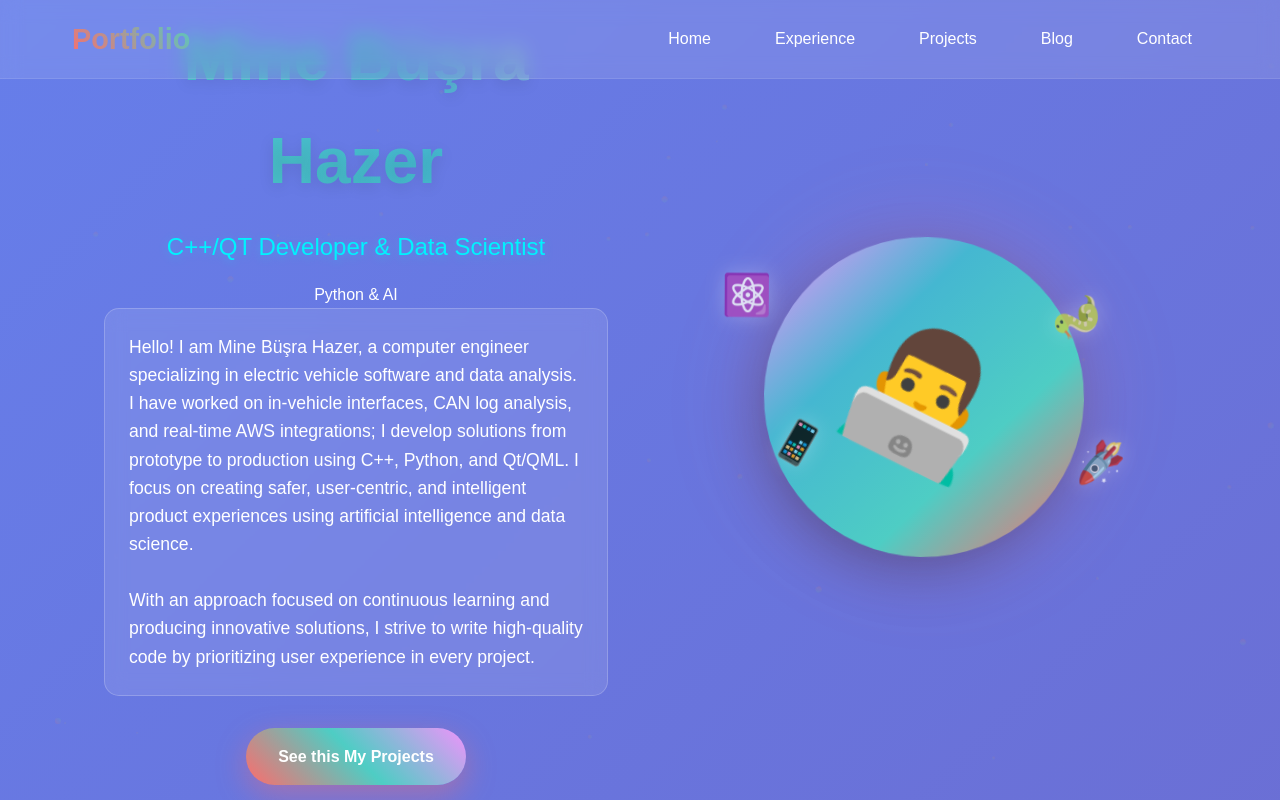
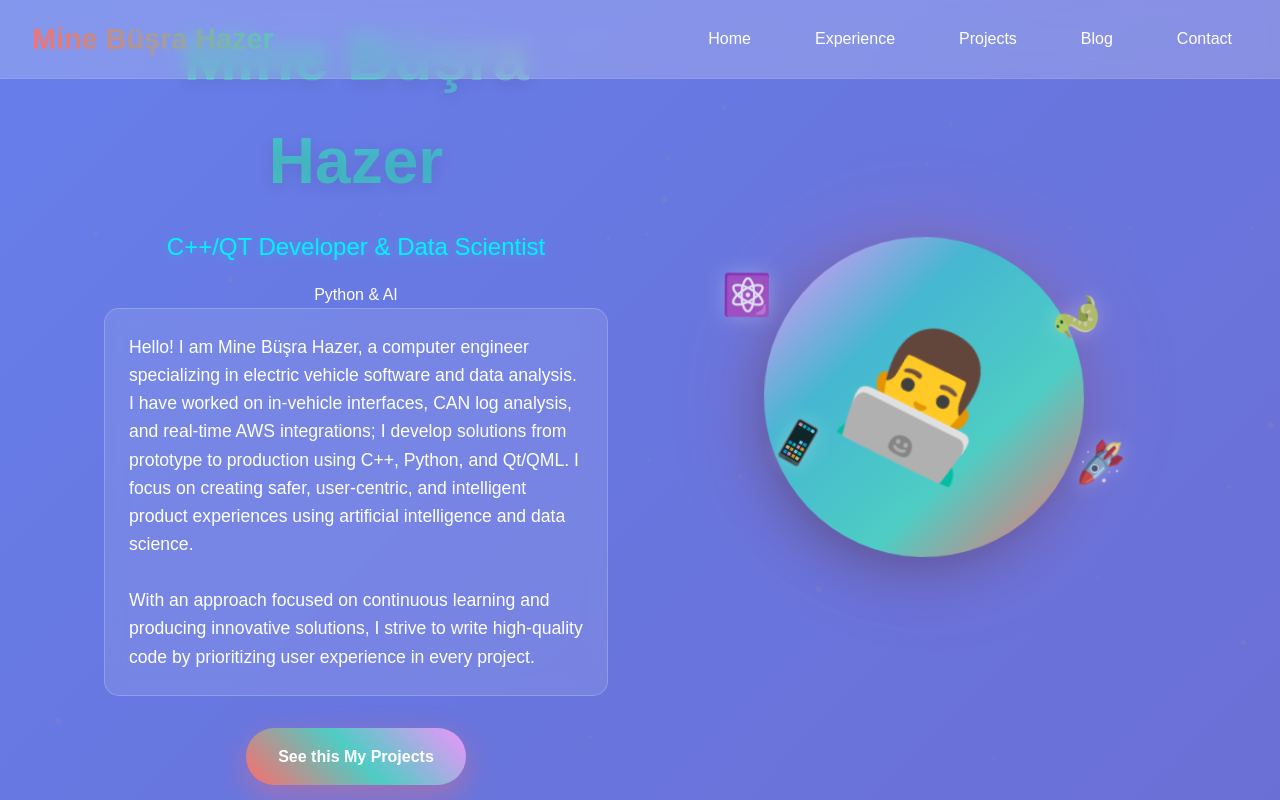
Before and after one commit to busrahazer/my-personal-website, a website: page my-personal-portfolio/public/index.html in a window 1280 px wide. Shown: the top 800 px of the page. Drawn offline with Linux system fonts and the light colour scheme.

Commit message:
Header edited.

```diff
--- a/my-personal-portfolio/public/index.html
+++ b/my-personal-portfolio/public/index.html
@@ -24,7 +24,7 @@
     <!-- Header -->
     <header>
         <nav>
-            <a href="#" class="logo">Portfolio</a>
+            <a href="#" class="logo">Mine Büşra Hazer</a>
             <ul class="nav-links">
                 <li><a href="#hero">Home</a></li>
                 <li><a href="#deneyim">Experience</a></li>
--- a/my-personal-portfolio/public/style.css
+++ b/my-personal-portfolio/public/style.css
@@ -52,7 +52,7 @@
             display: flex;
             justify-content: space-between;
             align-items: center;
-            max-width: 1200px;
+            max-width: 1850px;
             margin: 0 auto;
             padding: 0 2rem;
         }
@@ -72,6 +72,7 @@
             display: flex;
             list-style: none;
             gap: 2rem;
+            margin-left: auto;
         }
 
         .nav-links a {
@@ -84,10 +85,11 @@
             border-radius: 25px;
         }
 
-        .nav-links a:hover {
+        /*.nav-links a:hover {
             background: rgba(255, 255, 255, 0.1);
             transform: translateY(-2px);
         }
+        */
 
         .nav-links a::after {
             content: '';
@@ -742,9 +744,9 @@
 
         /* Responsive Design */
         @media (max-width: 768px) {
-            .nav-links {
+            /*.nav-links {
                 display: none;
-            }
+            } */
 
             .hero-content {
                 grid-template-columns: 1fr;
--- a/my-personal-portfolio/public/ui.js
+++ b/my-personal-portfolio/public/ui.js
@@ -64,10 +64,10 @@
             const header = document.querySelector('header');
             window.addEventListener('scroll', () => {
                 if (window.scrollY > 100) {
-                    header.style.background = 'rgba(0, 0, 0, 0.9)';
+                    // header.style.background = 'rgba(0, 0, 0, 0.9)';
                     header.style.backdropFilter = 'blur(20px)';
                 } else {
-                    header.style.background = 'rgba(255, 255, 255, 0.1)';
+                    // header.style.background = 'rgba(255, 255, 255, 0.1)';
                     header.style.backdropFilter = 'blur(10px)';
                 }
             });
```
